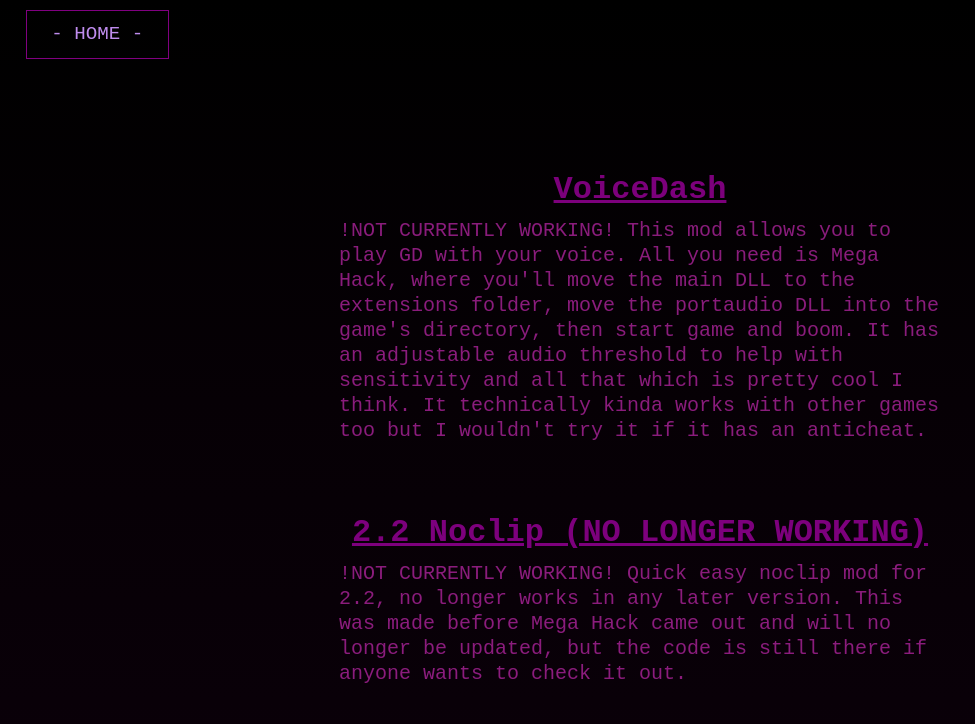
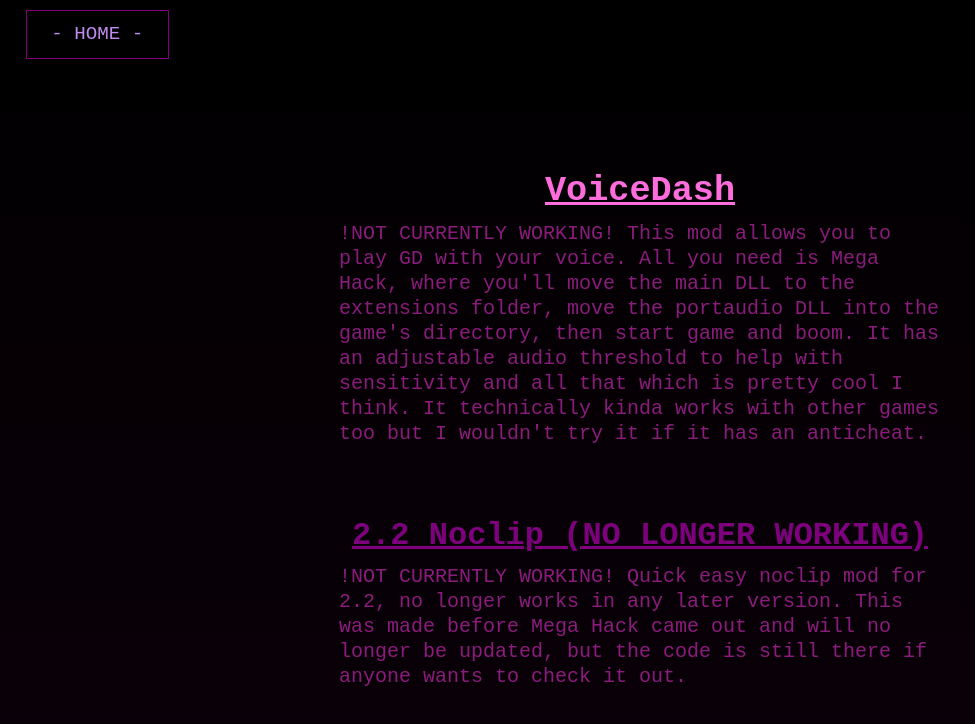
Before and after one commit to CJL1nk/CJL1nk.github.io, a plain HTML site: page mods.html in a window 1280 px wide. In both pictures the pointer is over the link "VoiceDash". Shown: the whole page, without its empty margins (0-975 px from the left). Drawn offline with Linux system fonts and the light colour scheme.

Commit message:
humongous changes
absolutely ginormous improvements

```diff
--- a/styles/mods.css
+++ b/styles/mods.css
@@ -92,6 +92,10 @@ body .main-region {
 	color:rgba(192, 0, 192, 0.644);
 }
 
+.mod h1 a:hover {
+	color:rgb(255, 109, 221);
+	font-size: 1.1em;
+}
 .mod p {
 	font-family: 'Courier New', Courier, monospace;
 	font-size: 1.25em;
```
